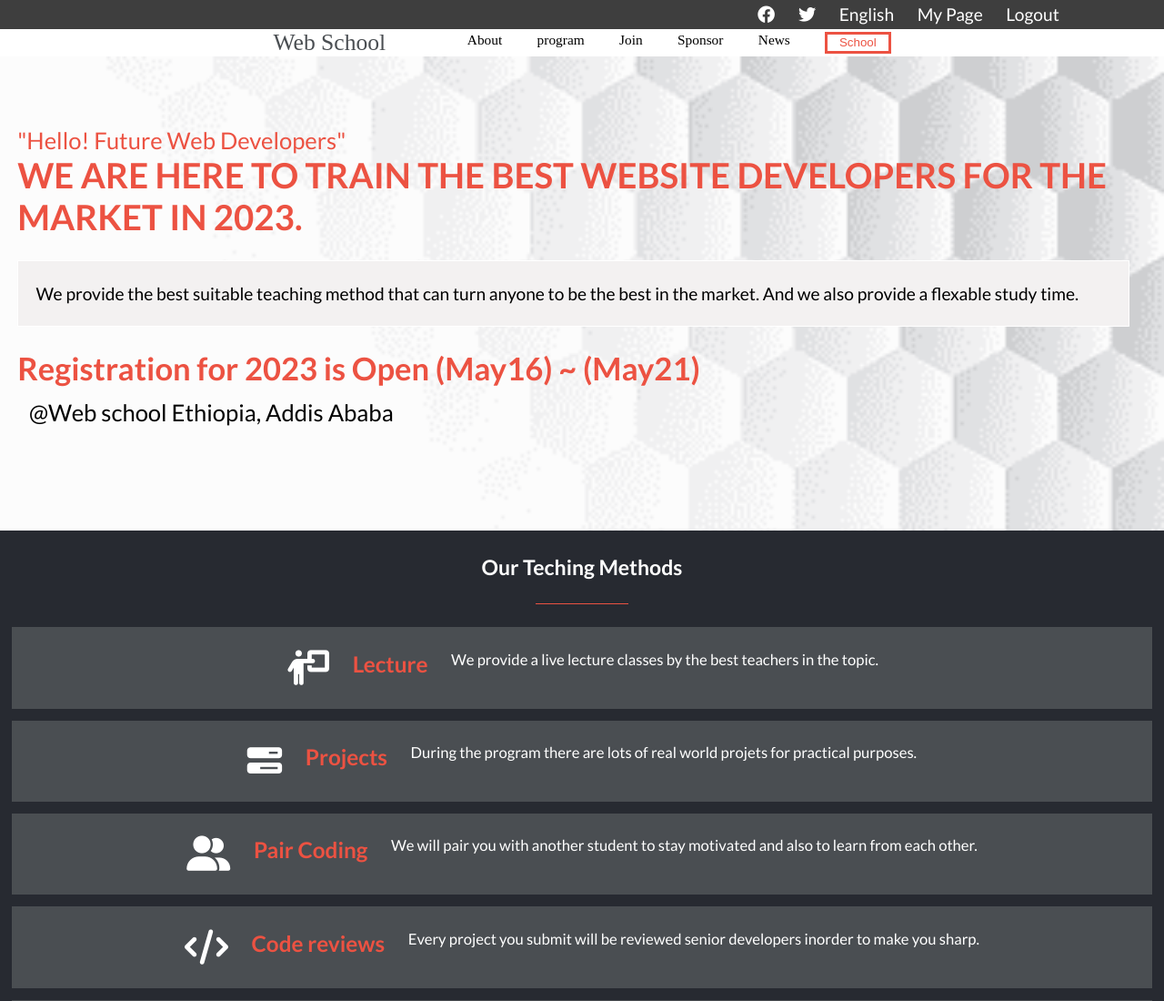
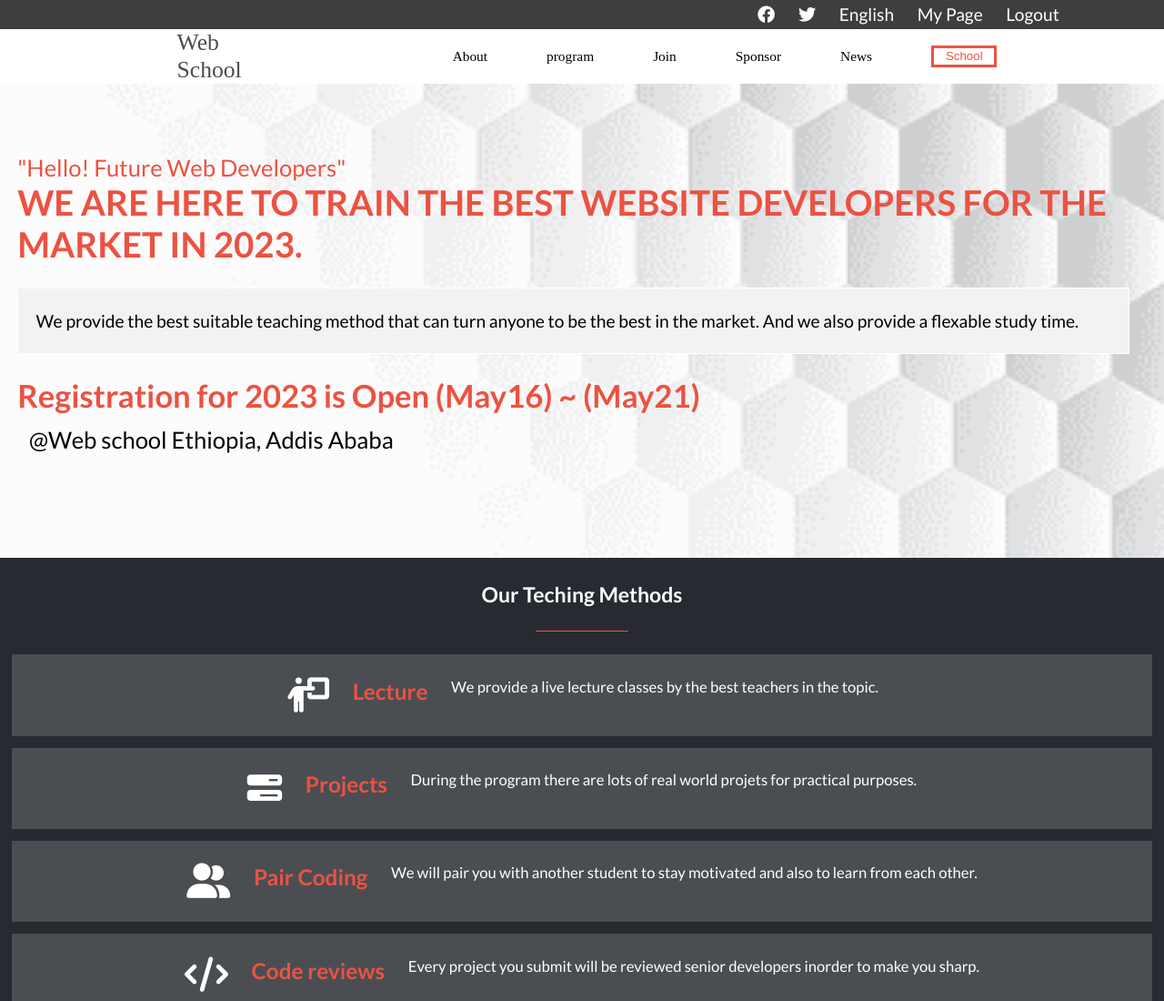
Before and after one commit to Sofinaye/Capstone, a website: page index.html in a window 1280 px wide. Shown: the top 1100 px of the page at 91% size. Drawn offline with Linux system fonts and the light colour scheme.

Commit message:
Adjust desktop nav style

```diff
--- a/style.css
+++ b/style.css
@@ -179,9 +179,11 @@ html {
 
 .dnav {
   display: flex;
+  background: #fff;
   justify-content: center;
   align-items: center;
-  gap: 7rem;
+  gap: 232px;
+  padding: 0 198px 0 209px;
 }
 
 .navbrand {
@@ -192,10 +194,11 @@ html {
 
 .dnav-list {
   display: flex;
-  flex-direction: row;
   list-style: none;
-  justify-content: flex-end;
-  gap: 3rem;
+  justify-content: center;
+  align-items: center;
+  padding: 0;
+  gap: 65px;
 }
 
 .dnav-item {
```
